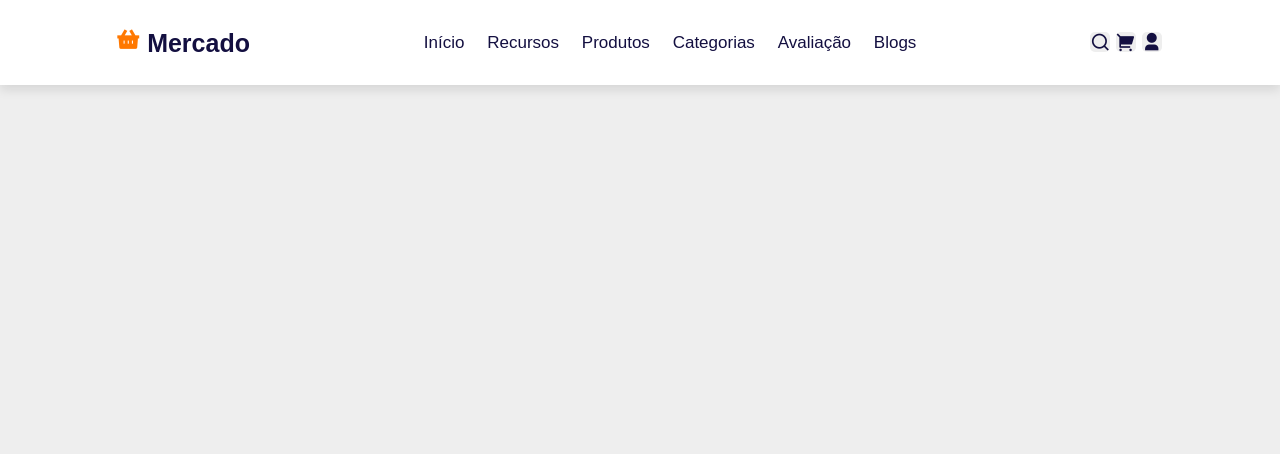
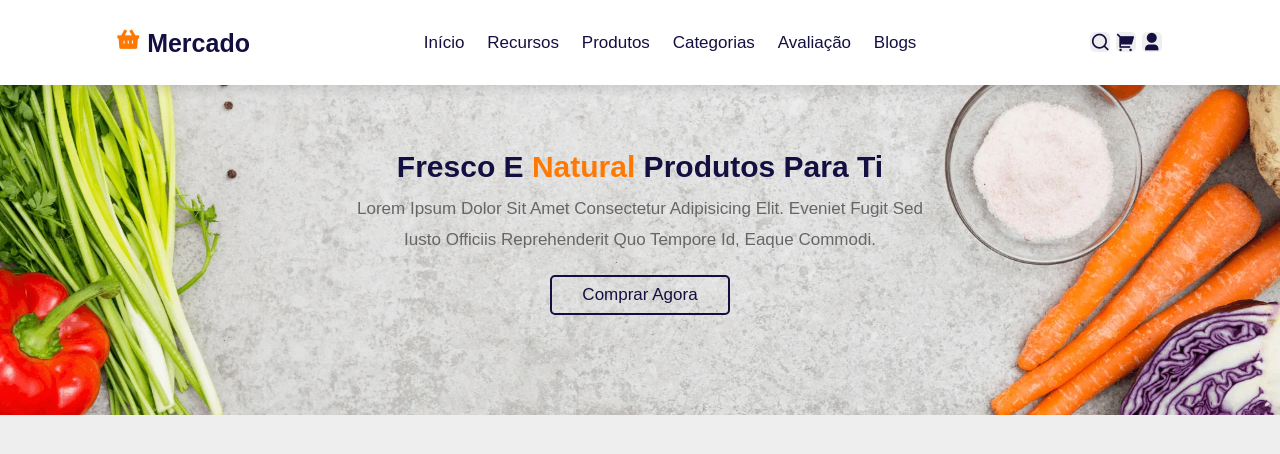
Before and after one commit to Fl4v10-F3L1X/Mini-Mercado, a plain HTML site: page index.html in a window 1280 px wide. Drawn offline with Linux system fonts and the light colour scheme.

Commit message:
Add Section Home and they respective style

```diff
--- a/css/style.css
+++ b/css/style.css
@@ -29,6 +29,10 @@ html{
 
 body{
     background: #eee;
+}
+
+section{
+    padding: 2rem 9%;
 }
 
 .btn{
@@ -290,12 +294,20 @@ body{
     .header{
         padding: 2rem;
     }
+
+    section{
+        padding: 2rem;
+    }
 }
 
 @media (max-width:768px) {
 
     #menu-btn{
         display: inline-block;
+    }
+
+    .header .search-form{
+        width: 90%;
     }
 
     .header .navbar{
@@ -325,3 +337,35 @@ body{
         font-size: 50%;
     }
 }
+
+.home{
+    display: flex;
+    align-items: center;
+    justify-content: center;
+    background: url(../image/banner-bg.webp) no-repeat;
+    background-position: center;
+    background-size: cover;
+    padding-top: 15rem;
+    padding-bottom: 10rem;
+}
+
+.home .content{
+    text-align: center;
+    width: 60rem;
+}
+
+.home .content h3{
+    color: var(--black);
+    font-size: 3rem;
+}
+
+.home .content h3 span{
+    color: var(--orange);
+}
+
+.home .content p{
+    color: var(--light-color);
+    font-size: 1.7rem;
+    padding: 1rem 0;
+    line-height: 1.8;
+}
--- a/index.html
+++ b/index.html
@@ -81,8 +81,16 @@
         </form>
     </header>
     <!--Fim da Sessão de Cabeçalho-->
-
-
+    <!--Sessão de Início da Pagina-->
+        <section class="home" id="home">
+            <div class="content">
+                <h3>Fresco e <span>natural</span> Produtos Para Ti</h3>
+                <p>Lorem ipsum dolor sit amet consectetur adipisicing elit.
+                    eveniet fugit sed iusto officiis reprehenderit quo tempore id, eaque commodi.</p>
+                <a href="#" class="btn">Comprar Agora</a>
+            </div>
+        </section>
+    <!-- Fim Sessão de Início da Pagina-->
 
 
 
```
